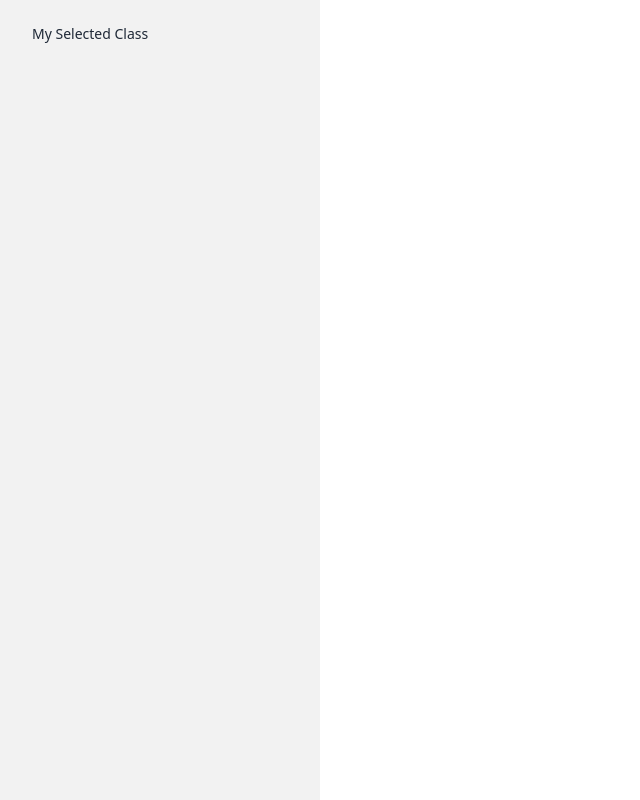
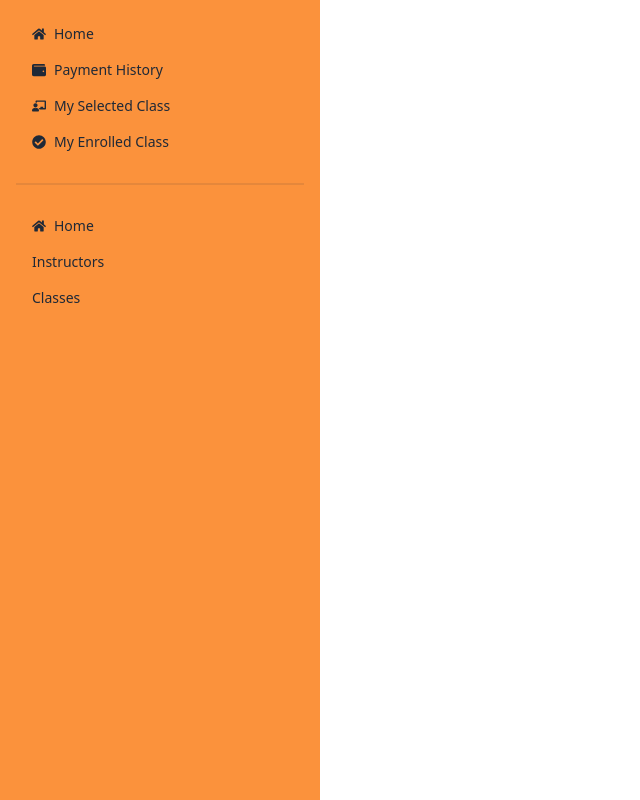
Before and after one commit to Foysalhossain/musicy-client, a React (Vite) app: page /dashboard in a window 1280 px wide. Shown: the whole page, without its empty margins (0-640 px from the left). Built offline with nearby package versions, Linux system fonts and the light colour scheme; no server answers.

Commit message:
dashboard menu added

```diff
--- a/src/Layout/Dashboard.jsx
+++ b/src/Layout/Dashboard.jsx
@@ -1,4 +1,5 @@
-import { Link, Outlet } from "react-router-dom";
+import { NavLink, Outlet } from "react-router-dom";
+import { FaChalkboardTeacher, FaWallet, FaHome, FaCheckCircle } from "react-icons/fa";
 
 
 const Dashboard = () => {
@@ -12,9 +13,18 @@ const Dashboard = () => {
             </div>
             <div className="drawer-side">
                 <label htmlFor="my-drawer-2" className="drawer-overlay"></label>
-                <ul className="menu p-4 w-80 h-full bg-base-200 text-base-content">
+                <ul className="menu p-4 w-80 h-full bg-orange-400 ">
                     {/* Sidebar content here */}
-                    <li><Link to="/dashboard/myClasses">My Selected Class</Link></li>
+                    <li><NavLink to="/"><FaHome></FaHome> Home</NavLink></li>
+                    <li><NavLink to="/dashboard/paymenthistory"><FaWallet></FaWallet> Payment History</NavLink></li>
+                    <li><NavLink to="/dashboard/myClasses"><FaChalkboardTeacher></FaChalkboardTeacher>My Selected Class</NavLink></li>
+                    <li><NavLink to="/dashboard/myEnrolmentClass"><FaCheckCircle></FaCheckCircle> My Enrolled Class</NavLink></li>
+
+                    <div className="divider"></div>
+
+                    <li><NavLink to="/"><FaHome></FaHome> Home</NavLink></li>
+                    <li><NavLink to='/instructors'>Instructors</NavLink></li>
+                    <li><NavLink to='/classes'>Classes</NavLink></li>
                 </ul>
 
             </div>
--- a/src/index.css
+++ b/src/index.css
@@ -1,3 +1,11 @@
 @tailwind base;
 @tailwind components;
 @tailwind utilities;
+
+.drawer-side a.active {
+    color: white;
+}
+
+.drawer-side a {
+    background-color: transparent;
+}
--- /dev/null
+++ b/src/pages/Dashboard/User/MyEnrolmentClass/MyEnrolmentClass.jsx
@@ -0,0 +1,11 @@
+
+
+const MyEnrolmentClass = () => {
+    return (
+        <div>
+            <h2>Enrolled Class</h2>
+        </div>
+    );
+};
+
+export default MyEnrolmentClass;
--- a/src/pages/Dashboard/User/MySelectedClass/MySelectedClass.jsx
+++ b/src/pages/Dashboard/User/MySelectedClass/MySelectedClass.jsx
@@ -16,7 +16,7 @@ const MySelectedClass = () => {
     }, [user, axiosSecure])
     console.log(datas);
     return (
-        <div className="grid grid-cols-3">
+        <div className="grid grid-cols-3 gap-6 px-10">
             {
                 datas?.map(data => {
                     return (
--- a/src/pages/Shared/Navbar/Navbar.jsx
+++ b/src/pages/Shared/Navbar/Navbar.jsx
@@ -32,7 +32,6 @@ const Navbar = () => {
         <li><Link to='/'>Home</Link></li>
         <li><Link to='/instructors'>Instructors</Link></li>
         <li><Link to='/classes'>Classes</Link></li>
-        <li><Link to='/secret'>secret</Link></li>
         <li><Link to='/dashboard'>Dashboard</Link></li>
     </>
 
```
Also changed, not shown: src/Routes/Routes.jsx (+5 -6 lines).
